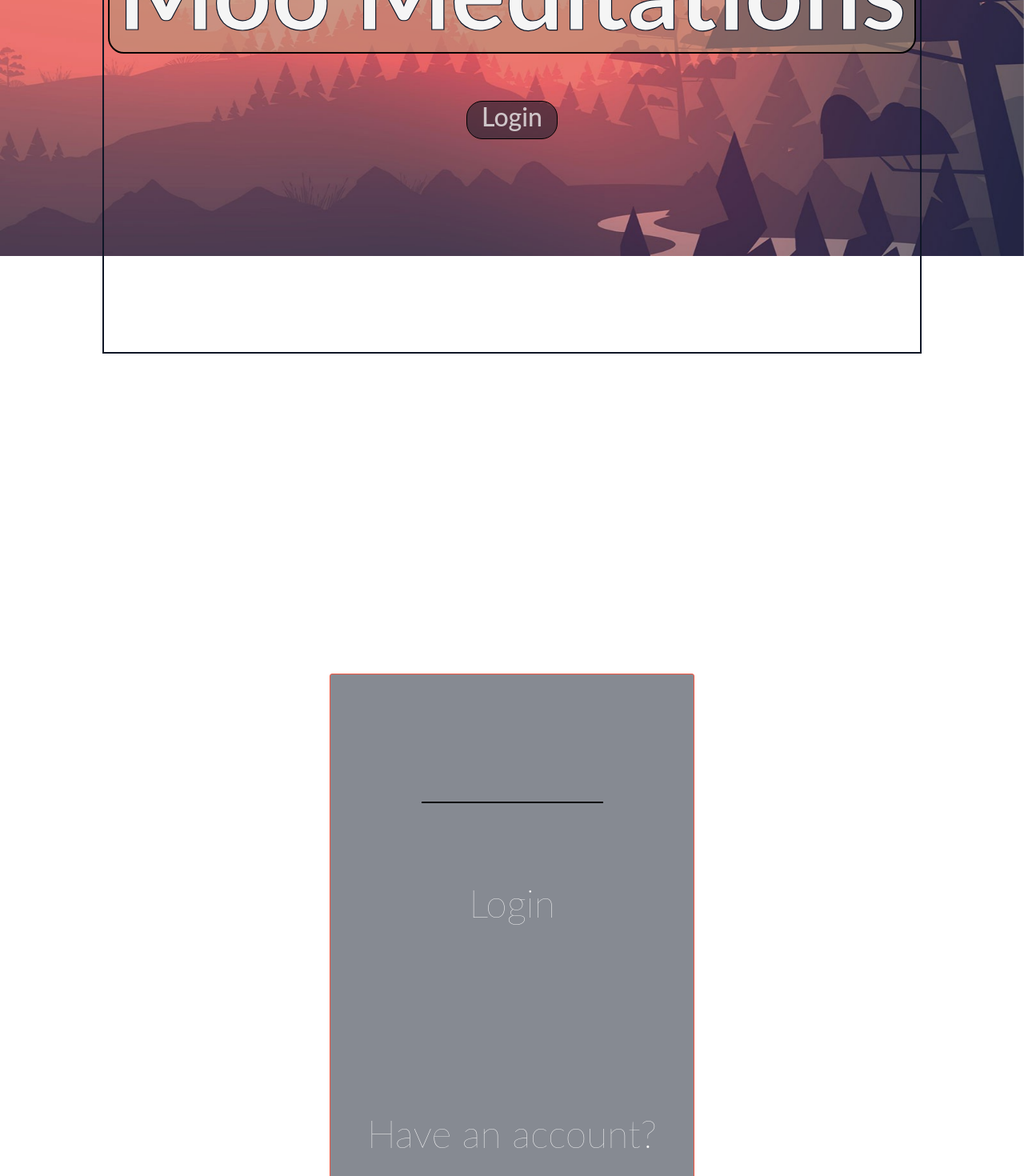
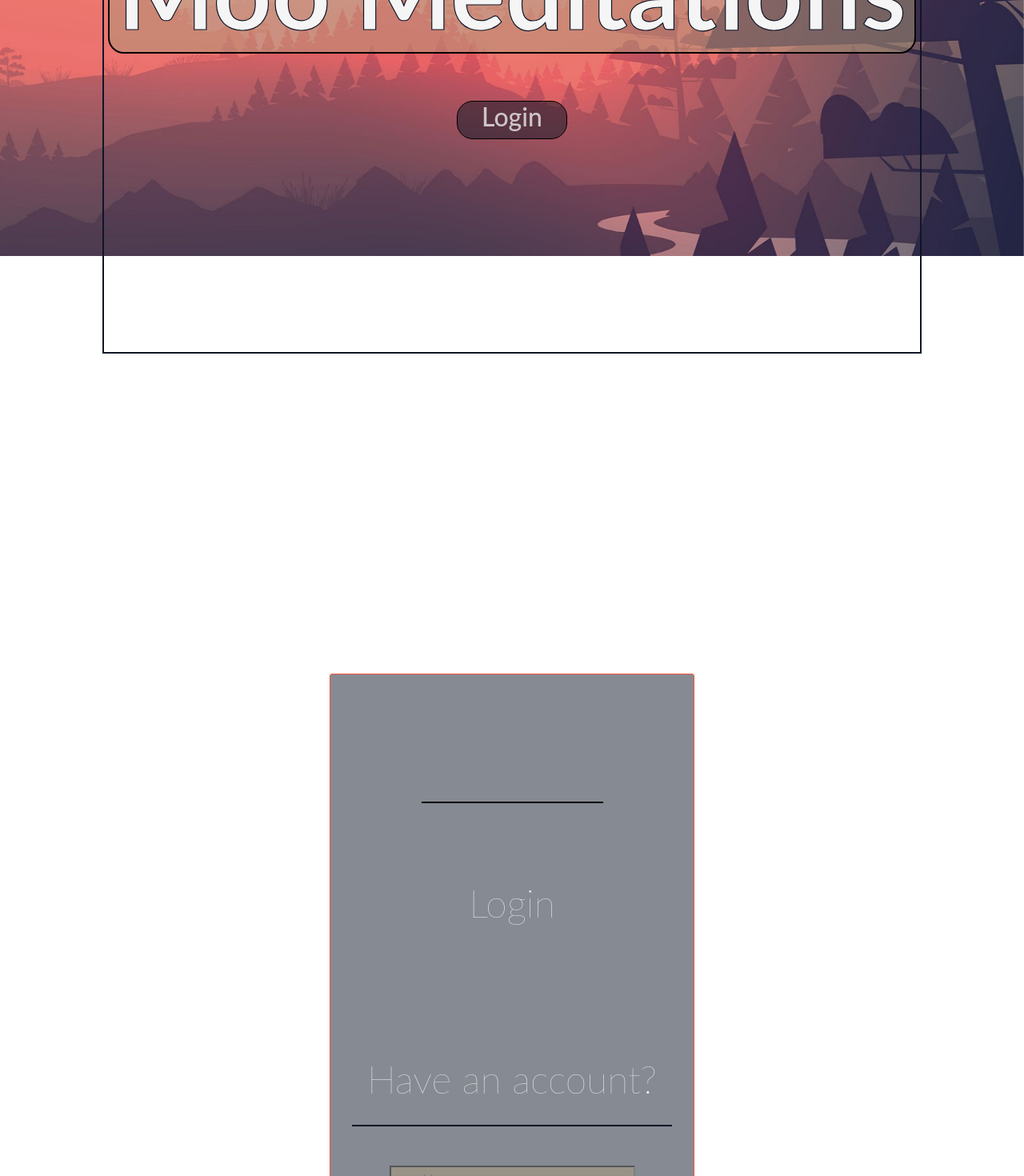
Before and after one commit to SyrJair/CIS454, a Vue app in the folder frontend/: page / in a window 1280 px wide. Shown: the part 480-1950 px from the top of the page at 80% size. Built offline with nearby package versions, Linux system fonts and the light colour scheme.

Commit message:
slight tweak

```diff
--- a/frontend/src/views/LoginPage.vue
+++ b/frontend/src/views/LoginPage.vue
@@ -154,11 +154,12 @@
         font-size:2.5em;
         background-color: rgb(15, 22, 38, 0.5);
         border-radius:20px;
-        padding: 0px 18px 0px 18px;
+        padding: 0px 30px 0px 30px;
         border: 1px solid black;
     }
     #loginGo a
     {
+        padding-top:5px;
         text-decoration: none;
         text-align: center;
         color: #f5f5f5c1;
@@ -208,8 +209,8 @@
     }
     .bottom h3
     {
-        margin-top:2%;
-        font-size:2em;
+        margin-top:-15%;
+        font-size:1em;
         color:#f5f5f5;
         font-weight:lighter;
         padding-bottom:20px;
```
